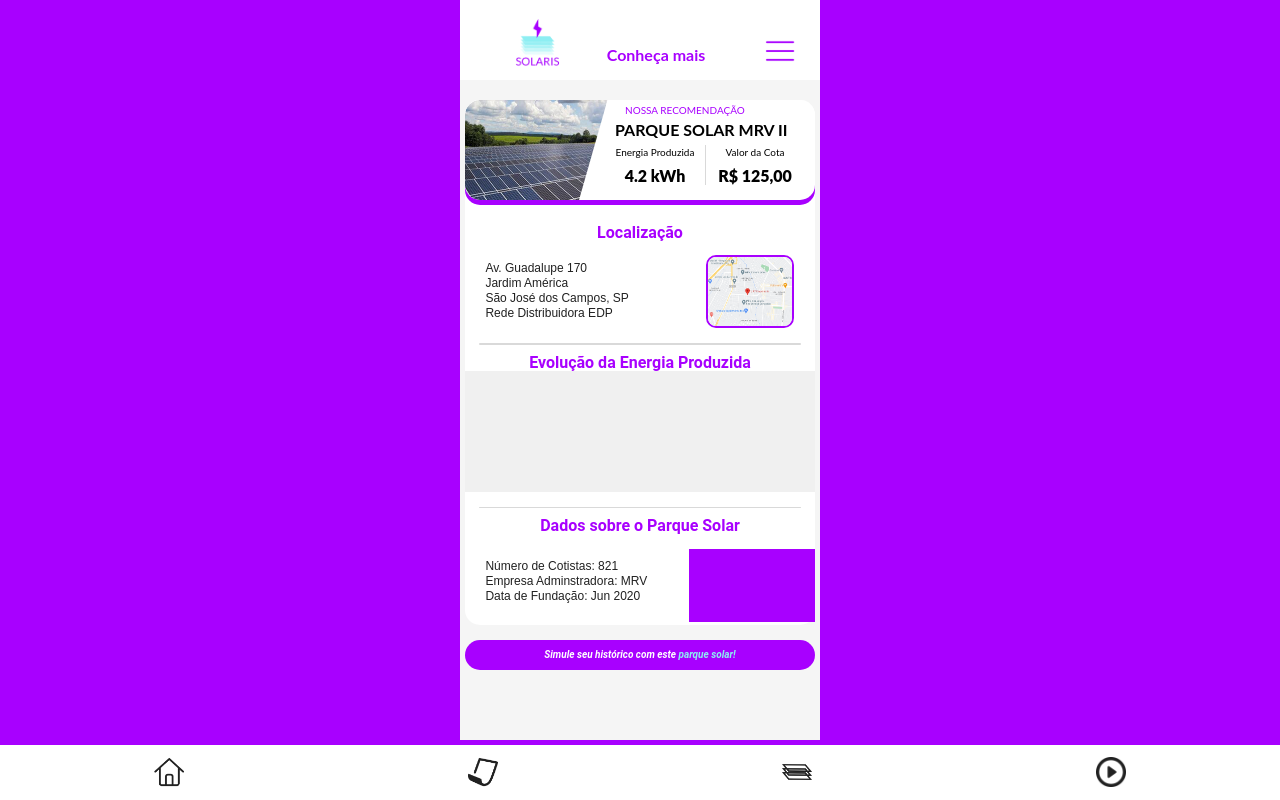
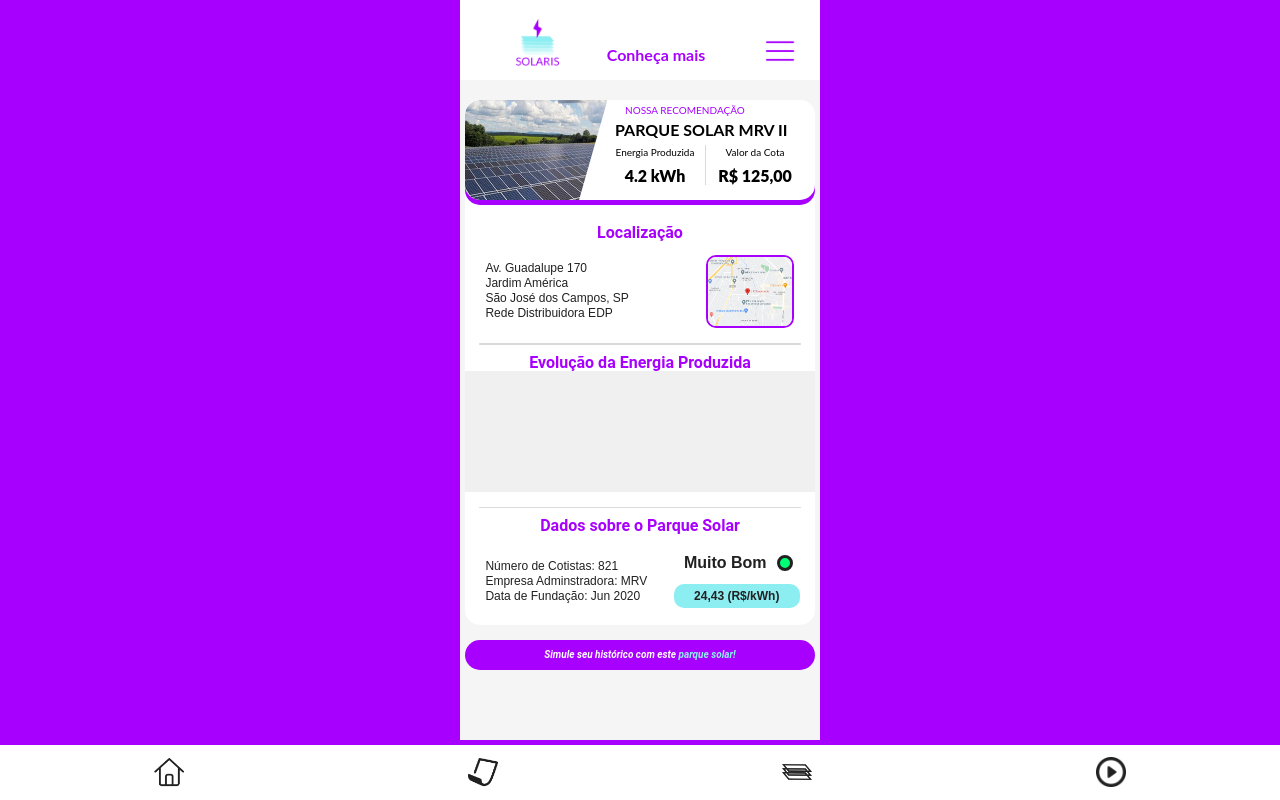
Before and after one commit to luiz-lvj/navi-tech-journey-2022, a React (Create React App) app: page /park in a window 1280 px wide. Built offline with nearby package versions, Linux system fonts and the light colour scheme.

Commit message:
park feito

```diff
--- a/src/components/Park.js
+++ b/src/components/Park.js
@@ -42,7 +42,10 @@
 
             <InfoCard>
                 <left>Número de Cotistas: 821 <br/> Empresa Adminstradora: MRV <br/> Data de Fundação: Jun 2020</left>
-                <right></right>
+                <right>
+                    <div1>Muito Bom <MyElipse/></div1>
+                    <div2>24,43  (R$/kWh)</div2>
+                </right>
             </InfoCard>
 
             </MainCard>
@@ -167,22 +170,52 @@
     }
 
     right {
+        display: flex;
+        flex-direction: column;
+
         width: 40%;
         height: 80%;
         text-indent: 0px;
         line-height: 15px;
 
         margin-top: 15px;
-        margin-left: 15px;
-
-        background: #A800FF;
+        margin-right: 15px;
 
         font-size: 12px;
         font-weight: normal;
         color: #212121;
+
+        div1 {
+            display: flex;
+            flex-direction: row;
+            margin-top: 5%;
+            margin-bottom: 10%;
+            font-size: 16px;
+            font-weight: bold;
+            text-indent: 10px;
+        }
+
+        div2 {
+            font-size: 12px;
+            font-weight: bold;
+            height: 24px;
+            line-height: 24px;
+            text-align: center;
+            background: #8DEEF2;
+            border-radius: 10px;
+        }
     }
 `;
 
+const MyElipse = styled.div`
+    margin-left: 10px;
+
+    width: 16px;
+    height: 16px;
+    border-radius: 16px;
+    border: 3px solid #212121;
+    background: #00FF75;
+`;
 
 const HorizontalLine = styled.div`
     height: 2px;
--- a/src/constants/ParkData.js
+++ b/src/constants/ParkData.js
@@ -5,6 +5,7 @@
 
 const ParkData = (props) => {
     const home = props.home
+
 
     if (home) {
         return (
@@ -90,18 +91,6 @@
 
 export default ParkData;
 
-const ParkListStyle = styled.div`
-    display: flex;
-    flex-direction: column;
-    justify-content: space-between;
-    align-items: center;
-    width: 100%;
-    height: 740px;
-    overflow: scroll;
-    background: #FFFFFF;
-
-`;
-
 const ParksList = styled.li`
     display: flex;
     flex-direction: column;
```
